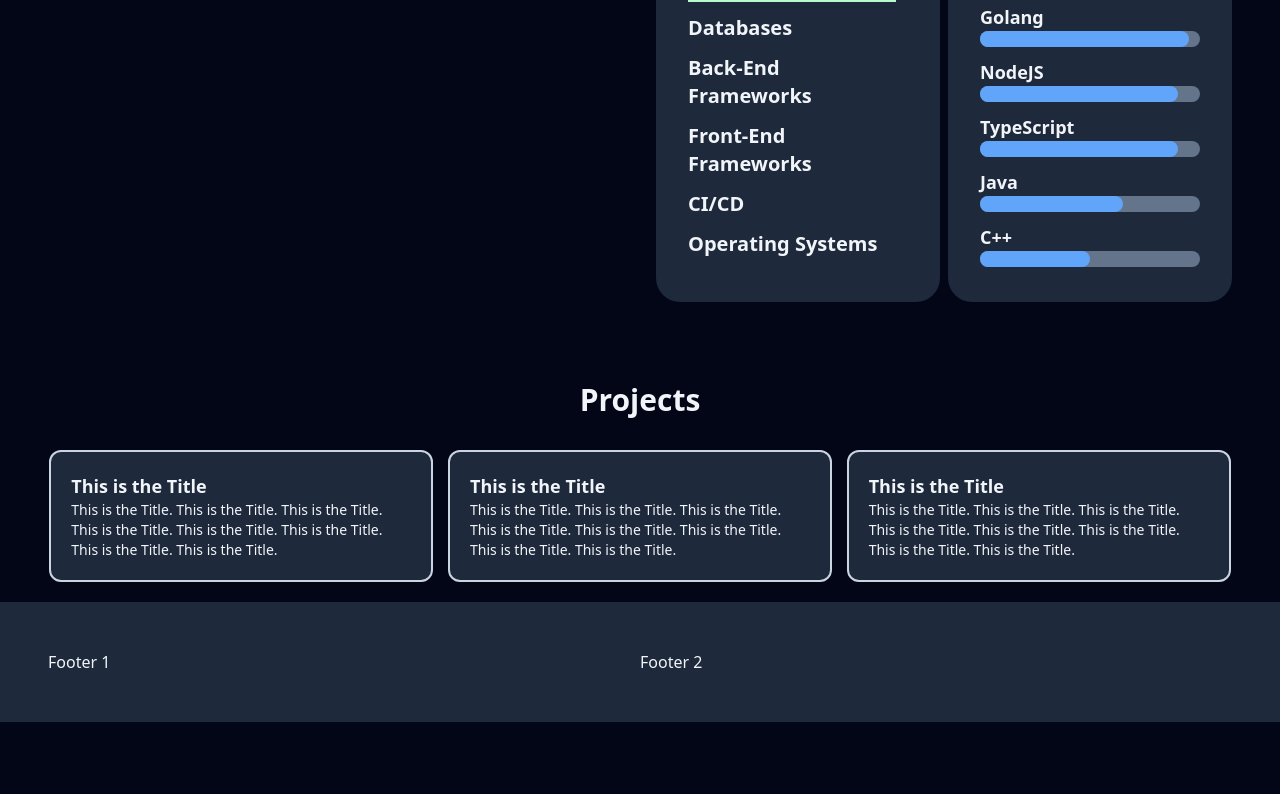
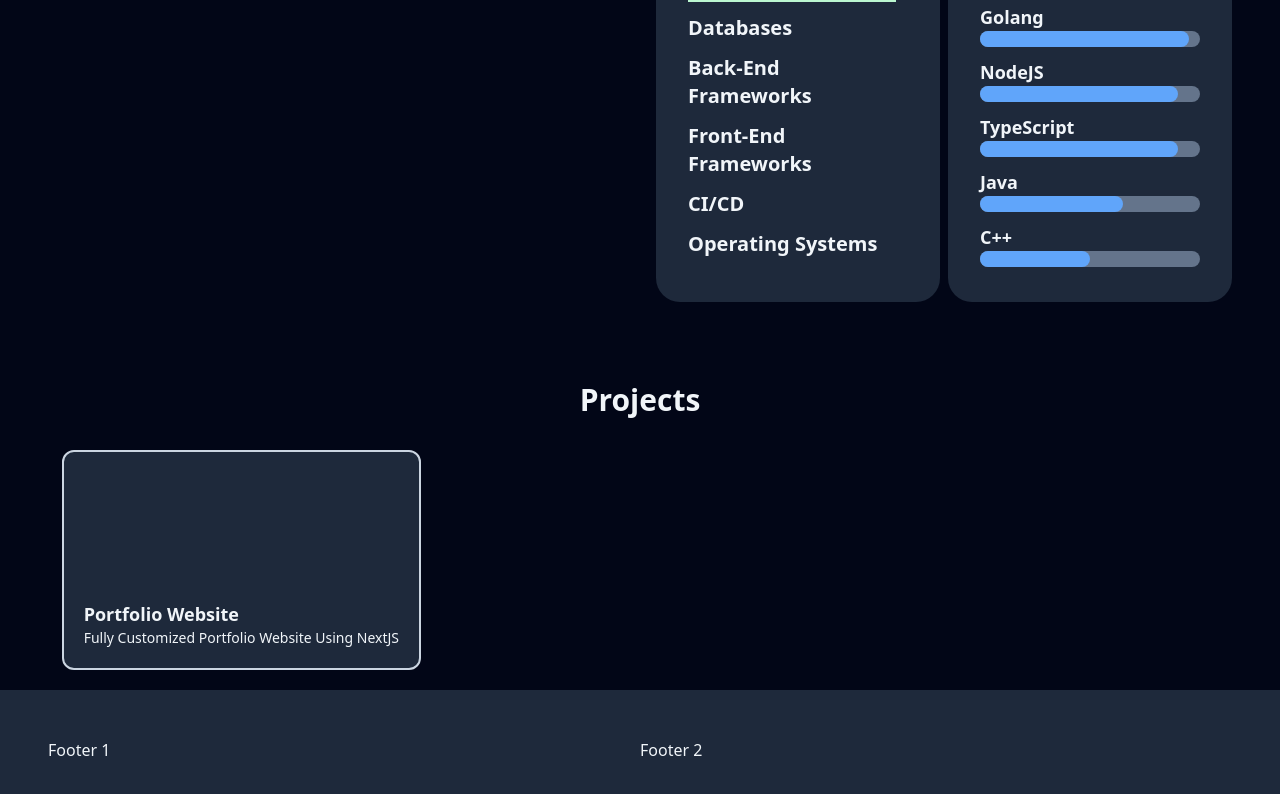
Before and after one commit to lwinmgmg/portfolio, a Next.js app: page / in a window 1280 px wide. Shown: the part 1100-1894 px from the top of the page. Before the commit the page ends 1822 px from the top, so only its background shows below. Built offline with nearby package versions, Linux system fonts and the light colour scheme.

Commit message:
Added resume in download resume

```diff
--- a/app/ui/components/projects/Project.tsx
+++ b/app/ui/components/projects/Project.tsx
@@ -1,8 +1,19 @@
-export default function Project(){
+export default function Project({
+title,
+detail,
+imageUrl = "/images/pp.png"
+}:{
+    title: string,
+    detail: string,
+    imageUrl?: string
+}){
     return (
         <div className="max-w-sm border-2 rounded-xl border-slate-600 dark:border-slate-300 bg-slate-100 dark:bg-slate-800 p-5">
-            <h3 className="text-lg font-semibold">This is the Title</h3>
-            <p className="text-sm">This is the Title. This is the Title. This is the Title. This is the Title. This is the Title. This is the Title. This is the Title. This is the Title.</p>
+            <div className="h-32">
+
+            </div>
+            <h3 className="text-lg font-semibold">{title}</h3>
+            <p className="text-sm">{detail}</p>
         </div>
     );
 }
--- a/app/ui/sections/HeroSection.tsx
+++ b/app/ui/sections/HeroSection.tsx
@@ -1,6 +1,7 @@
 import Image from "next/image";
 
 import TextAnimator from "../components/hero/TextAnimator";
+import Link from "next/link";
 
 
 export default function HeroSection(){
@@ -16,7 +17,7 @@ export default function HeroSection(){
                     <p className="text-lg lg:text-xl ">Thank you for visiting my Portfolio Website. If you&apos;d like to contribute the design and the source code, please visit <a className="text-blue-500 dark:text-blue-300 underline capitalize" href="https://github.com/lwinmgmg/portfolio" target="_blank">here</a>.</p>
                     <div className="space-y-3 lg:space-x-3 mt-3">
                         <button className="px-6 py-3 rounded-full w-full lg:w-fit text-white bg-gradient-to-r from-blue-400 to-green-400 hover:from-green-400 hover:to-blue-400">Hire Me</button>
-                        <button className="px-6 py-3 rounded-full w-full lg:w-fit dark:bg-transparent border border-black hover:bg-slate-400 dark:text-white dark:bg-slate-800 dark:border-white dark:hover:bg-slate-800">Download Resume</button>
+                        <button className="px-6 py-3 rounded-full w-full lg:w-fit dark:bg-transparent border border-black hover:bg-slate-400 dark:text-white dark:bg-slate-800 dark:border-white dark:hover:bg-slate-800"><Link href={"/attachments/lmm_resume.pdf"} target="_blanc">Download Resume</Link></button>
                     </div>
                 </div>
                 <div className="col-span-5 place-self-center mt-4 lg:mt-0">
--- a/app/ui/sections/ProjectSection.tsx
+++ b/app/ui/sections/ProjectSection.tsx
@@ -4,10 +4,8 @@ export default function ProjectSection(){
     return (
         <section id="projects" className="pt-20">
             <h2 className="text-3xl text-center font-bold">Projects</h2>
-            <div className="grid grid-cols-1 md:grid-cols-2 lg:grid-cols-3 gap-3 justify-items-center mt-8">
-                <Project />
-                <Project />
-                <Project />
+            <div className="grid grid-cols-1 md:grid-cols-2 xl:grid-cols-3 gap-3 justify-items-center mt-8">
+                <Project title="Portfolio Website" detail="Fully Customized Portfolio Website Using NextJS" />
             </div>
         </section>
     );
```
Also changed, not shown: public/images/pp.png (added), 1 other file (tests, documents, lock files or other folders).
